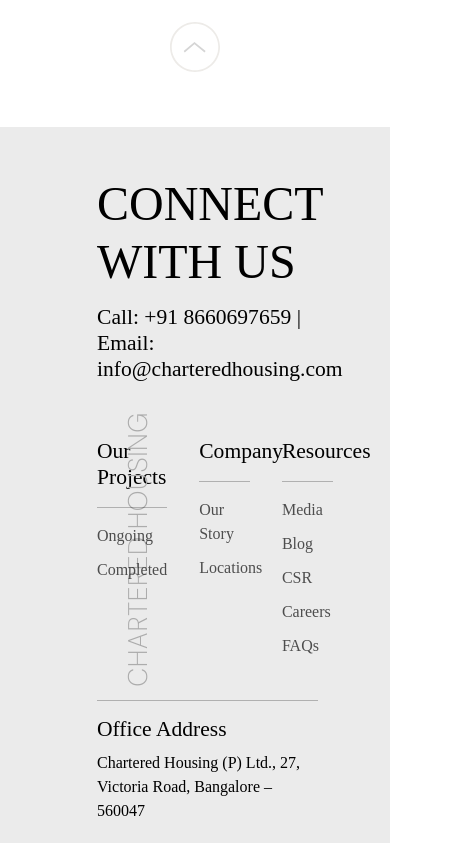
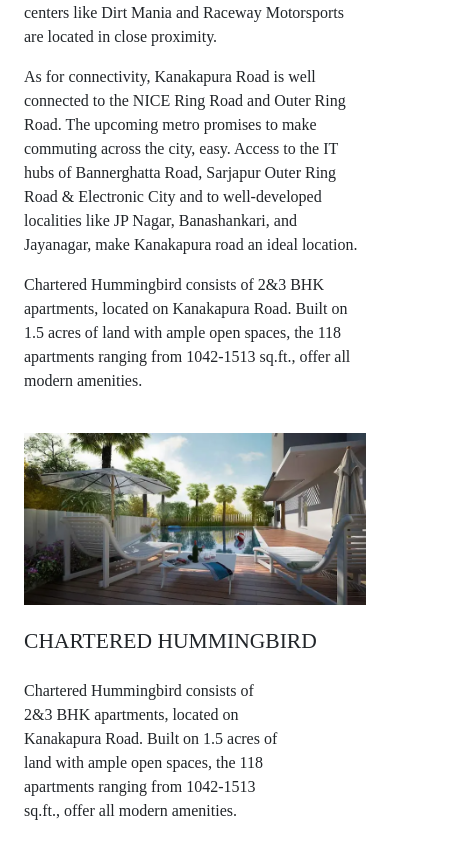
Before and after one commit to ivistaz-ecom/charteredhousing, a Next.js app: page /location in a window 390 px wide. Before the commit this address had no page. Shown: the part 941-1784 px from the top of the page, 468 px wide, since content can reach past the window. Built offline with nearby package versions, Linux system fonts and the light colour scheme; a web font is replaced by a local one.

Commit message:
Improved responsiveness and updated file paths

```diff
--- a/app/completed-project/page.jsx
+++ b/app/completed-project/page.jsx
@@ -16,13 +16,13 @@
 
       <Container className="mt-5 p-5">
         <Row className="ps-5 pe-5">
-          <Col>
+          <Col xs={12} md={6}>
             <h1>
               COMPLETED <br /> PROJECTS
             </h1>
-            <div className="horizontal-line" />
+            <div className="horizontal-line mb-4" />
           </Col>
-          <Col>
+          <Col xs={12} md={6}>
             <p>
               In the last 3 decades, we’ve built the best apartments in
               Bangalore. It’s the same with luxury villas as well. All our
--- a/app/ongoing-project/page.jsx
+++ b/app/ongoing-project/page.jsx
@@ -15,13 +15,13 @@
 
       <Container className="mt-5 p-5 mb-5">
         <Row className="ps-5 pe-5">
-          <Col>
+          <Col xs={12} md={6}>
             <h1>
               ONGOING <br /> PROJECTS
             </h1>
-            <div className="horizontal-line" />
+            <div className="horizontal-line mb-4" />
           </Col>
-          <Col>
+          <Col xs={12} md={6}>
             <p>
               Our ongoing project, Chartered 1956, has a unique story dating
               back to 1956, giving it an extra touch of distinction. It’s not
--- a/components/Awards.jsx
+++ b/components/Awards.jsx
@@ -4,11 +4,11 @@
 const Awards = ({ awardsDetails }) => {
   const { imageUrl, title, description, borderStyle } = awardsDetails
   return (
-    <Col className={`d-flex flex-column align-items-center ${borderStyle}`}>
+    <li className={`d-flex flex-column align-items-center p-3 ${borderStyle}`}>
       <Image src={imageUrl} alt={title} width={100} height={100} />
       <h6 className="text-center mt-4">{title}</h6>
       <p className="text-center">{description}</p>
-    </Col>
+    </li>
   )
 }
 
--- a/components/Blogs.jsx
+++ b/components/Blogs.jsx
@@ -13,31 +13,32 @@
   } = blogsItem
 
   return (
-    <Container className="p-5 mt-5">
-      <Row className="ps-5 pe-5">
-        <Col>
-          <h1 className="w-50">{title}</h1>
-          <div className="horizontal-line" />
+    <Container>
+      <Row>
+        <Col xs={12}>
+          <div className="p-md-5 mx-md-5">
+            <h1 className="w-50">{title}</h1>
+            <div className="horizontal-line mb-4" />
+          </div>
         </Col>
-      </Row>
-
-      <Row>
-        <Col sm={7} className="ms-auto">
-          <p>{description1}</p>
-          <p>{description2}</p>
-          <p>{description3}</p>
+        <Col xs={12} md={7} className="ms-md-auto">
+          <div>
+            <p>{description1}</p>
+            <p>{description2}</p>
+            <p>{description3}</p>
+          </div>
         </Col>
 
-        <Row className="d-flex flex-column">
-          <Col sm={9} className="ms-auto">
+        <Col xs={12} md={9} className="ms-md-auto">
+          <div className="mb-5">
             <img src={imageUrl} alt={name} className="w-100 mt-4" />
             <h4 className="fw-light mt-4">{name}</h4>
             <p className="mt-4 w-75">{details}</p>
             <Button className="rounded-0 border-0 enquire-btn mt-4">
               Read More
             </Button>
-          </Col>
-        </Row>
+          </div>
+        </Col>
       </Row>
     </Container>
   )
--- a/components/Footer.jsx
+++ b/components/Footer.jsx
@@ -1,18 +1,21 @@
+import { Container, Row, Col } from 'react-bootstrap'
+
 const Footer = () => {
   return (
     <>
-      <section>
-        <div className="footer-bg1 p-5 d-flex justify-content-evenly align-items-center">
-          <div>
-            <h2 className="rotated-text">CHARTERED HOUSING</h2>
-          </div>
-          <div className="footer-content-con w-75">
+      <div className="footer-bg1 p-4">
+        <Container fluid>
+          <Row>
+            <Col>
+              <div className="pe-4 py-4 d-flex align-items-center">
+                <h2 className="vertical-text me-5">CHARTERED HOUSING</h2>
+                <div className="footer-content-con ms-5 w-100">
                   <h1>CONNECT WITH US</h1>
-            <h4 className="fw-light">
+                  <h5 className="fw-light mt-3">
                     Call: +91 8660697659 <span>|</span> Email:
                     info@charteredhousing.com
-            </h4>
-            <div className="d-flex pt-5 w-75">
+                  </h5>
+                  <div className="d-flex felx-wrap pt-5 w-75">
                     <ul className="p-0 m-0 w-50">
                       <h4 className="fw-light">Our Projects</h4>
                       <hr />
@@ -38,12 +41,15 @@
                   <hr />
                   <h4 className="fw-light">Office Address</h4>
                   <p>
-              Chartered Housing (P) Ltd., 27, Victoria Road, Bangalore – 560047
+                    Chartered Housing (P) Ltd., 27, Victoria Road, Bangalore –
+                    560047
                   </p>
                 </div>
               </div>
-      </section>
-
+            </Col>
+          </Row>
+        </Container>
+      </div>
       <section>
         <div className="footer-bg2 p-3 pt-4 d-flex justify-content-between">
           <div>
--- a/components/Header.jsx
+++ b/components/Header.jsx
@@ -9,7 +9,7 @@
         <Link className="navbar-brand" href="/">
           <Image
             src="/logo/logo.png"
-            alt="chartered logo"
+            alt="logo"
             width={70}
             height={115}
             className="logo"
@@ -26,8 +26,11 @@
         >
           <span className="navbar-toggler-icon"></span>
         </button>
-        <div className="collapse navbar-collapse" id="navbarNavDropdown">
-          <ul className="navbar-nav ms-auto">
+        <div
+          className="collapse navbar-collapse mt-5 mt-lg-0"
+          id="navbarNavDropdown"
+        >
+          <ul className="navbar-nav ms-auto mt-4 mt-lg-0">
             <li className="nav-item dropdown">
               <a
                 className="nav-link dropdown-toggle"
@@ -63,12 +66,12 @@
               </a>
               <ul className="dropdown-menu">
                 <li>
-                  <Link className="dropdown-item" href="/our-story-page-1">
+                  <Link className="dropdown-item" href="/our-story">
                     Our Story
                   </Link>
                 </li>
                 <li>
-                  <Link className="dropdown-item" href="/our-story-page-2">
+                  <Link className="dropdown-item" href="/location">
                     Location
                   </Link>
                 </li>
@@ -86,13 +89,13 @@
               </a>
               <ul className="dropdown-menu">
                 <li>
-                  <Link className="dropdown-item" href="/our-story-page-3">
+                  <Link className="dropdown-item" href="/csr">
                     CSR
                   </Link>
                 </li>
               </ul>
             </li>
-            <Button className="rounded-0 border-0 enquire-btn ms-4">
+            <Button className="rounded-0 border-0 enquire-btn ms-lg-4 mt-2 mt-md-0 align-self-start">
               Enquire Now
             </Button>
           </ul>
--- a/styles/globals.css
+++ b/styles/globals.css
@@ -56,11 +56,6 @@
     opacity: 0.74;
     margin-bottom: 10px;
   }
-  h1 {
-    font-size: 3rem;
-    font-weight: 300;
-    margin-bottom: 15px;
-  }
 }
 
 .footer-bg2 {
@@ -74,14 +69,12 @@
   background-color: #d5d5d5;
 }
 
-.rotated-text {
-  transform: matrix(0, -1, 1, 0, 0, 0);
-  font: 200 27px/85px 'DM Sans';
+.vertical-text {
+  font: 200 27px 'DM Sans';
   letter-spacing: 0.48px;
   color: #acacac;
-  position: absolute;
-  top: auto;
-  left: 0;
+  writing-mode: vertical-rl;
+  transform: rotate(180deg);
 }
 
 .custom-border {
@@ -181,7 +174,9 @@
 
 .home-banner {
   background-image: url('/homePage/Group 49919.png');
+  width: 100%;
   background-size: cover;
+  background-repeat: no-repeat;
   height: 80vh;
 }
 
```
Also changed, not shown: app/csr/page.jsx (renamed from app/our-story-page-3/page.jsx, +7 -10 lines), app/our-story/page.jsx (renamed from app/our-story-page-1/page.jsx, +11 -7 lines), app/location/page.jsx (renamed from app/our-story-page-2/page.jsx). Lines whose indentation alone changed are shown as unchanged.
